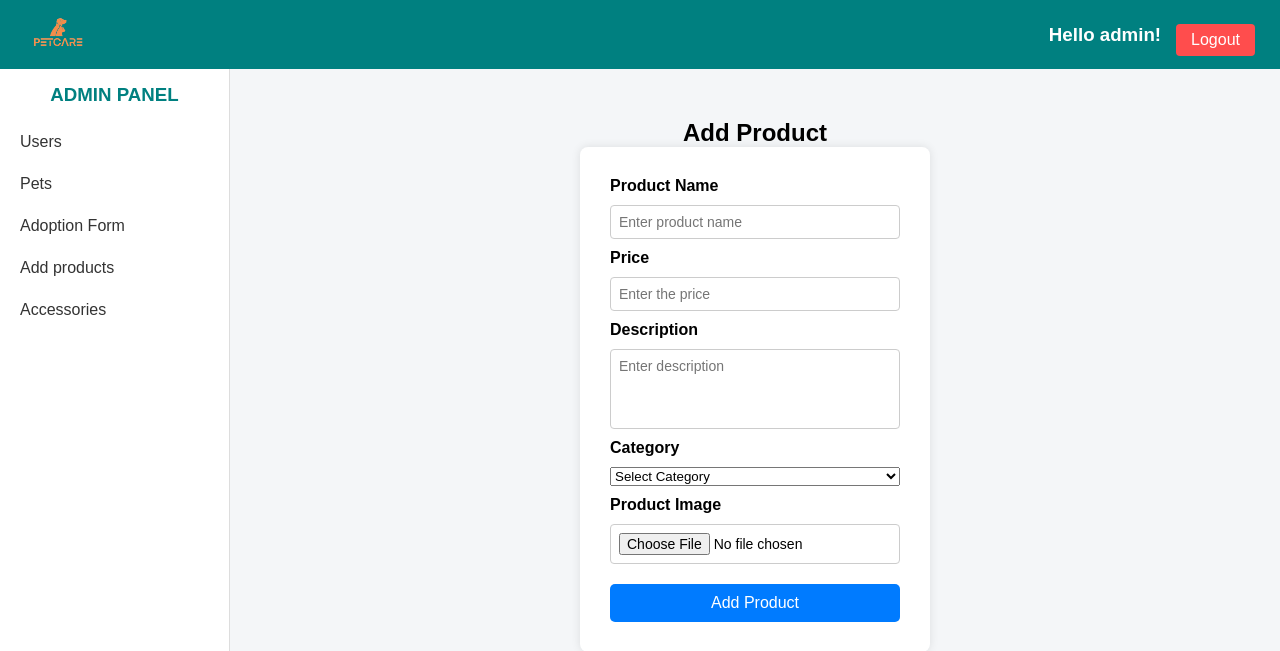
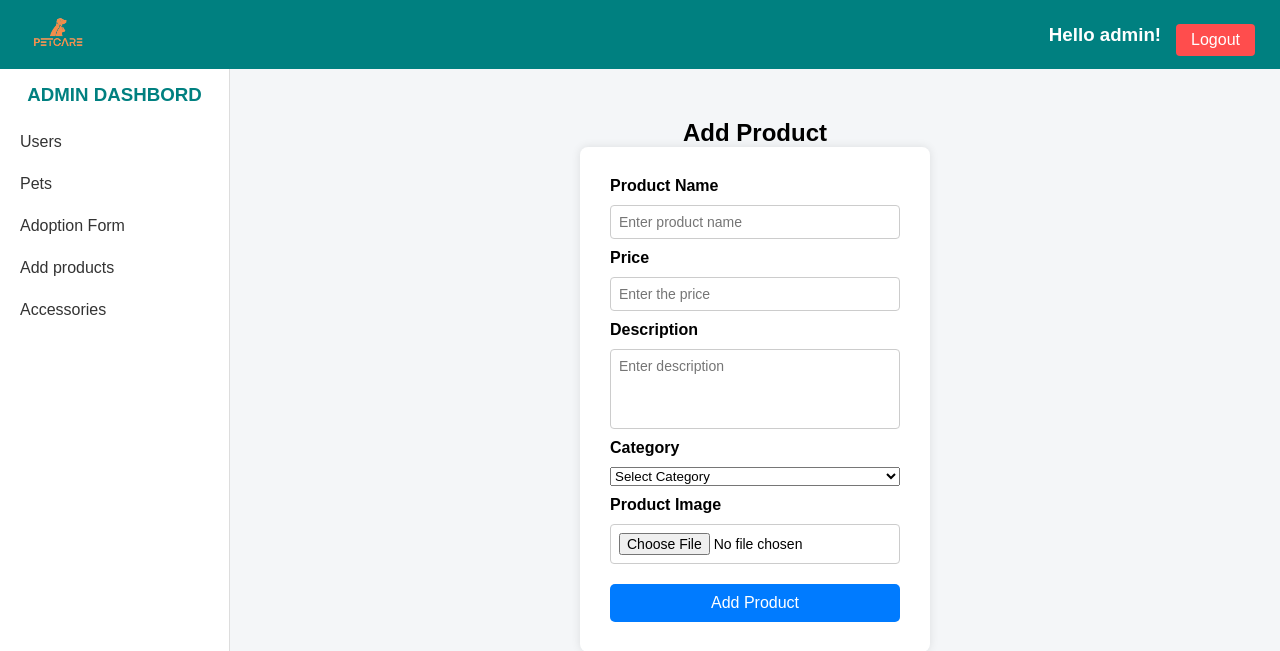
Before and after one commit to arvinnoel/petcare, a PHP site: page /admin/add_products.php in a window 1280 px wide. Shown: the top 651 px of the page. Run offline with PHP 8.4, Linux system fonts and the light colour scheme; a user stored in the database is signed in.

Commit message:
admin dashboard changes

```diff
--- a/admin/admin-nav.php
+++ b/admin/admin-nav.php
@@ -129,7 +129,7 @@ body{
 <nav class="vertical-navbar">
     <ul>
 
-        <h3 style="text-align:center;margin:15px 0;color:#008080;">ADMIN PANEL</h3>
+        <h3 style="text-align:center;margin:15px 0;color:#008080;">ADMIN DASHBORD</h3>
 
         <li>
             <a href="users.php">Users</a>
```
